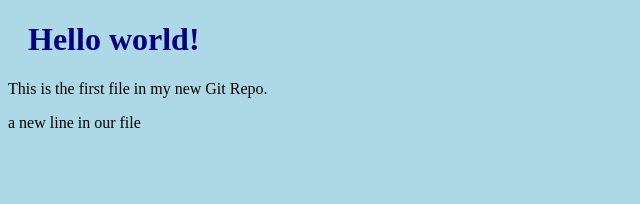
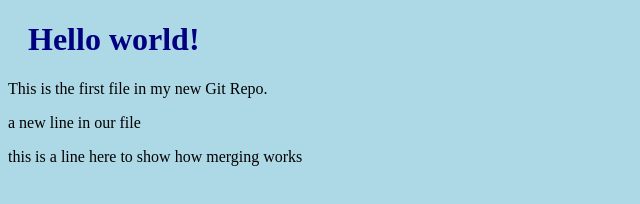
Before and after one commit to LordoftheTays/hello-world, a plain HTML site: page index.htm in a window 1280 px wide. Shown: the whole page, without its empty margins (0-640 px from the left). Drawn offline with Linux system fonts and the light colour scheme.

Commit message:
updated index.htm with emergency fix

```diff
--- a/index.htm
+++ b/index.htm
@@ -9,6 +9,7 @@
 <h1>Hello world!</h1>
 <p>This is the first file in my new Git Repo.</p>
 <p> a new line in our file</p>
+<p>this is a line here to show how merging works<p>
 
 </body>
 </html>
```
